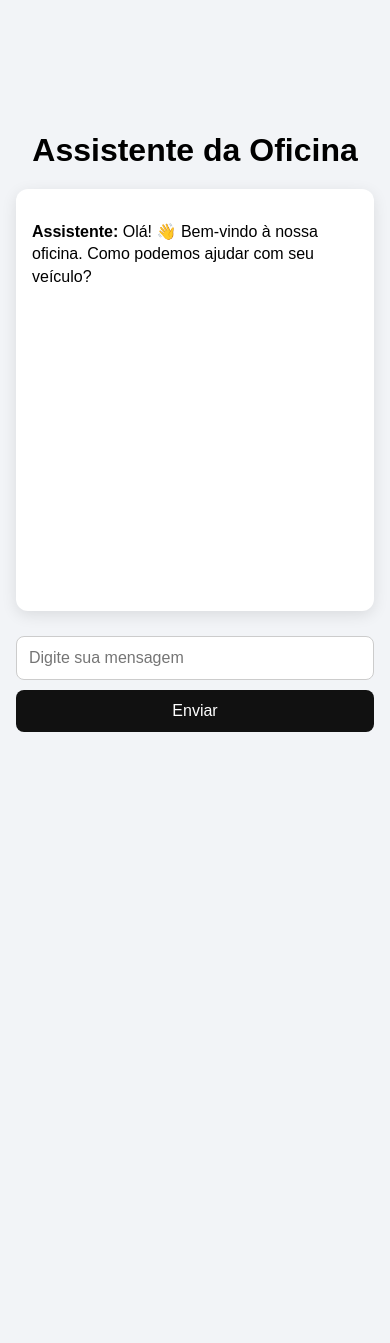
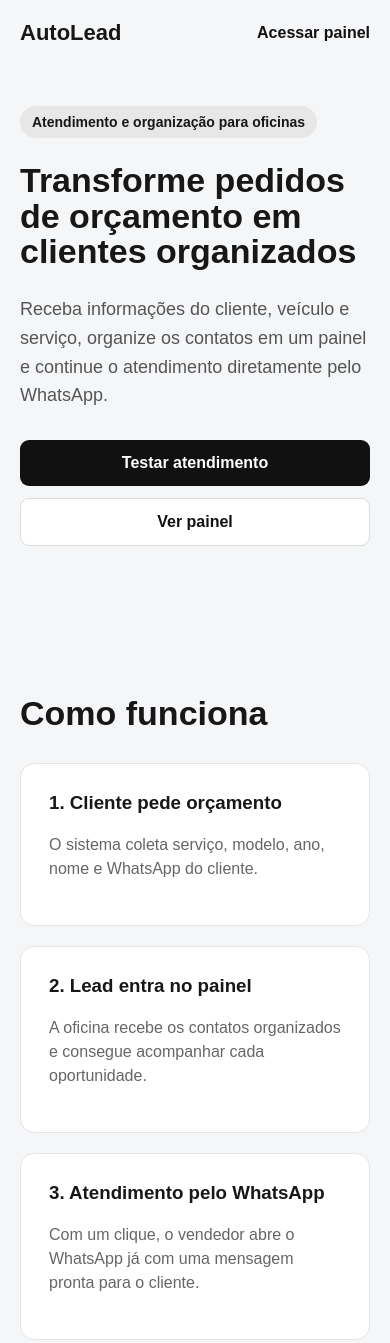
Before and after one commit to Ulattii/negocio-ia, a website: page public/index.html in a window 390 px wide. Shown: the top 1343 px of the page. Before the commit the page ends 844 px from the top, so only its background shows below. Drawn offline with Linux system fonts and the light colour scheme.

Commit message:
Adiciona landing page comercial

```diff
--- a/public/index.html
+++ b/public/index.html
@@ -4,22 +4,145 @@
 <head>
     <meta charset="UTF-8">
     <meta name="viewport" content="width=device-width, initial-scale=1.0">
-    <title>Assististente de Atendimento</title>
-    <link rel="stylesheet" href="style.css">
+
+    <title>Sistema de Atendimento para Oficinas</title>
+
+    <link rel="stylesheet" href="landing.css">
 </head>
 
 <body>
 
-    <h1>Assistente da Oficina</h1>
+    <header class="topo">
 
-    <div id="conversa">
-        <p><strong>Assistente:</strong> Olá! 👋 Bem-vindo à nossa oficina. Como podemos ajudar com seu veículo?</p>
-    </div>
+        <div class="logo">
+            AutoLead
+        </div>
 
-    <input id="mensagem" type="text" placeholder="Digite sua mensagem">
-    <button id="enviar">Enviar</button>
+        <a href="/login.html" class="login-link">
+            Acessar painel
+        </a>
 
-  <script src="script.js"></script>
+    </header>
+
+
+    <main>
+
+        <section class="hero">
+
+            <div class="hero-texto">
+
+                <span class="destaque">
+                    Atendimento e organização para oficinas
+                </span>
+
+                <h1>
+                    Transforme pedidos de orçamento em clientes organizados
+                </h1>
+
+                <p>
+                    Receba informações do cliente, veículo e serviço,
+                    organize os contatos em um painel e continue o atendimento
+                    diretamente pelo WhatsApp.
+                </p>
+
+                <div class="acoes">
+
+                    <a href="/atendimento.html" class="botao-principal">
+                        Testar atendimento
+                    </a>
+
+                    <a href="/login.html" class="botao-secundario">
+                        Ver painel
+                    </a>
+
+                </div>
+
+            </div>
+
+        </section>
+
+
+        <section class="beneficios">
+
+            <h2>Como funciona</h2>
+
+            <div class="cards">
+
+                <div class="card">
+                    <h3>1. Cliente pede orçamento</h3>
+
+                    <p>
+                        O sistema coleta serviço, modelo, ano,
+                        nome e WhatsApp do cliente.
+                    </p>
+                </div>
+
+                <div class="card">
+                    <h3>2. Lead entra no painel</h3>
+
+                    <p>
+                        A oficina recebe os contatos organizados
+                        e consegue acompanhar cada oportunidade.
+                    </p>
+                </div>
+
+                <div class="card">
+                    <h3>3. Atendimento pelo WhatsApp</h3>
+
+                    <p>
+                        Com um clique, o vendedor abre o WhatsApp
+                        já com uma mensagem pronta para o cliente.
+                    </p>
+                </div>
+
+            </div>
+
+        </section>
+
+
+        <section class="recursos">
+
+            <h2>Recursos do sistema</h2>
+
+            <div class="lista-recursos">
+
+                <span>✓ Captura de pedidos de orçamento</span>
+                <span>✓ Modelo e ano do veículo</span>
+                <span>✓ Painel de clientes</span>
+                <span>✓ Status de atendimento</span>
+                <span>✓ Observações por cliente</span>
+                <span>✓ Busca e filtros</span>
+                <span>✓ Contato direto pelo WhatsApp</span>
+                <span>✓ Banco de dados online</span>
+
+            </div>
+
+        </section>
+
+
+        <section class="cta">
+
+            <h2>Veja o sistema funcionando</h2>
+
+            <p>
+                Faça uma simulação de atendimento como se fosse
+                um cliente da oficina.
+            </p>
+
+            <a href="/atendimento.html" class="botao-principal">
+                Iniciar demonstração
+            </a>
+
+        </section>
+
+    </main>
+
+
+    <footer>
+
+        Sistema demonstrativo para oficinas.
+
+    </footer>
 
 </body>
 
--- /dev/null
+++ b/public/landing.css
@@ -0,0 +1,246 @@
+* {
+    box-sizing: border-box;
+}
+
+body {
+    margin: 0;
+    font-family: Arial, sans-serif;
+    background: #f5f6f8;
+    color: #171717;
+}
+
+.topo {
+    max-width: 1200px;
+    margin: auto;
+    padding: 24px 30px;
+
+    display: flex;
+    justify-content: space-between;
+    align-items: center;
+}
+
+.logo {
+    font-size: 22px;
+    font-weight: bold;
+}
+
+.login-link {
+    color: #111;
+    text-decoration: none;
+    font-weight: bold;
+}
+
+.hero {
+    max-width: 1200px;
+    margin: auto;
+
+    padding: 90px 30px 100px;
+}
+
+.hero-texto {
+    max-width: 760px;
+}
+
+.destaque {
+    display: inline-block;
+
+    padding: 8px 12px;
+
+    border-radius: 20px;
+
+    background: #e7e7e7;
+
+    font-size: 14px;
+    font-weight: bold;
+}
+
+.hero h1 {
+    font-size: 54px;
+    line-height: 1.05;
+
+    margin: 25px 0;
+}
+
+.hero p {
+    font-size: 20px;
+    line-height: 1.6;
+
+    color: #555;
+
+    max-width: 680px;
+}
+
+.acoes {
+    display: flex;
+    gap: 12px;
+
+    margin-top: 30px;
+
+    flex-wrap: wrap;
+}
+
+.botao-principal,
+.botao-secundario {
+    display: inline-block;
+
+    padding: 14px 22px;
+
+    border-radius: 9px;
+
+    text-decoration: none;
+
+    font-weight: bold;
+}
+
+.botao-principal {
+    background: #111;
+    color: white;
+}
+
+.botao-secundario {
+    background: white;
+    color: #111;
+
+    border: 1px solid #ddd;
+}
+
+.beneficios,
+.recursos,
+.cta {
+    max-width: 1200px;
+
+    margin: auto;
+
+    padding: 70px 30px;
+}
+
+.beneficios h2,
+.recursos h2,
+.cta h2 {
+    font-size: 34px;
+}
+
+.cards {
+    display: grid;
+
+    grid-template-columns: repeat(3, 1fr);
+
+    gap: 20px;
+
+    margin-top: 30px;
+}
+
+.card {
+    background: white;
+
+    padding: 28px;
+
+    border-radius: 14px;
+
+    border: 1px solid #e5e5e5;
+}
+
+.card h3 {
+    margin-top: 0;
+}
+
+.card p {
+    line-height: 1.5;
+
+    color: #666;
+}
+
+.lista-recursos {
+    display: grid;
+
+    grid-template-columns: repeat(2, 1fr);
+
+    gap: 18px;
+
+    margin-top: 30px;
+}
+
+.lista-recursos span {
+    background: white;
+
+    padding: 18px;
+
+    border-radius: 10px;
+
+    border: 1px solid #e5e5e5;
+}
+
+.cta {
+    text-align: center;
+}
+
+.cta p {
+    color: #666;
+
+    margin-bottom: 30px;
+}
+
+footer {
+    text-align: center;
+
+    padding: 30px;
+
+    color: #777;
+}
+
+
+@media (max-width: 800px) {
+
+    .hero {
+        padding-top: 50px;
+    }
+
+    .hero h1 {
+        font-size: 40px;
+    }
+
+    .hero p {
+        font-size: 18px;
+    }
+
+    .cards {
+        grid-template-columns: 1fr;
+    }
+
+    .lista-recursos {
+        grid-template-columns: 1fr;
+    }
+}
+
+
+@media (max-width: 500px) {
+
+    .topo {
+        padding: 20px;
+    }
+
+    .hero {
+        padding: 40px 20px 70px;
+    }
+
+    .hero h1 {
+        font-size: 34px;
+    }
+
+    .beneficios,
+    .recursos,
+    .cta {
+        padding: 50px 20px;
+    }
+
+    .acoes {
+        flex-direction: column;
+    }
+
+    .botao-principal,
+    .botao-secundario {
+        width: 100%;
+
+        text-align: center;
+    }
+}
```
Also changed, not shown: public/atendimento.html (added, +26 -0 lines).
